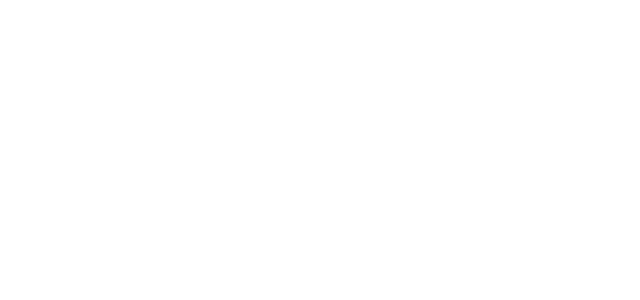
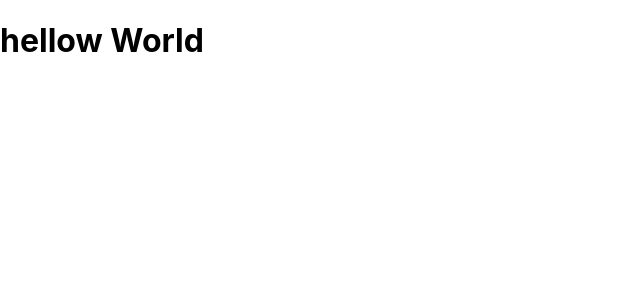
Before and after one commit to DaniyalAli7778/React-Router, a React (Create React App) app: page / in a window 1280 px wide. Shown: the top 300 px of the page, without its empty margins (0-640 px from the left). Built offline with nearby package versions, Linux system fonts and the light colour scheme.

Commit message:
'Create  '

```diff
--- a/src/App.js
+++ b/src/App.js
@@ -1,7 +1,8 @@
 
 function App() {
   return (
- <></>
+ <><h1>
+  hellow World</h1></>
 
   );
 }
```
